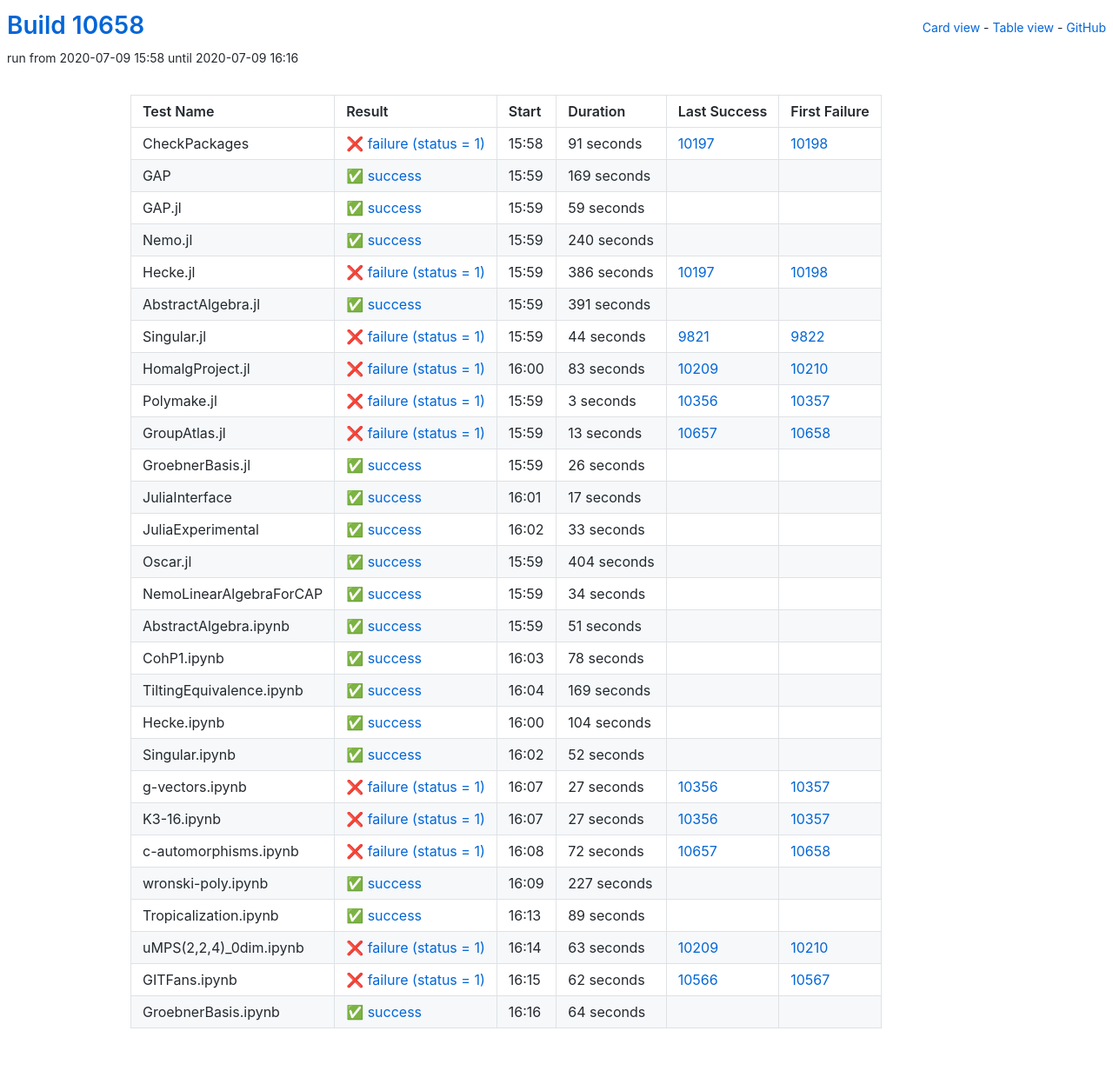
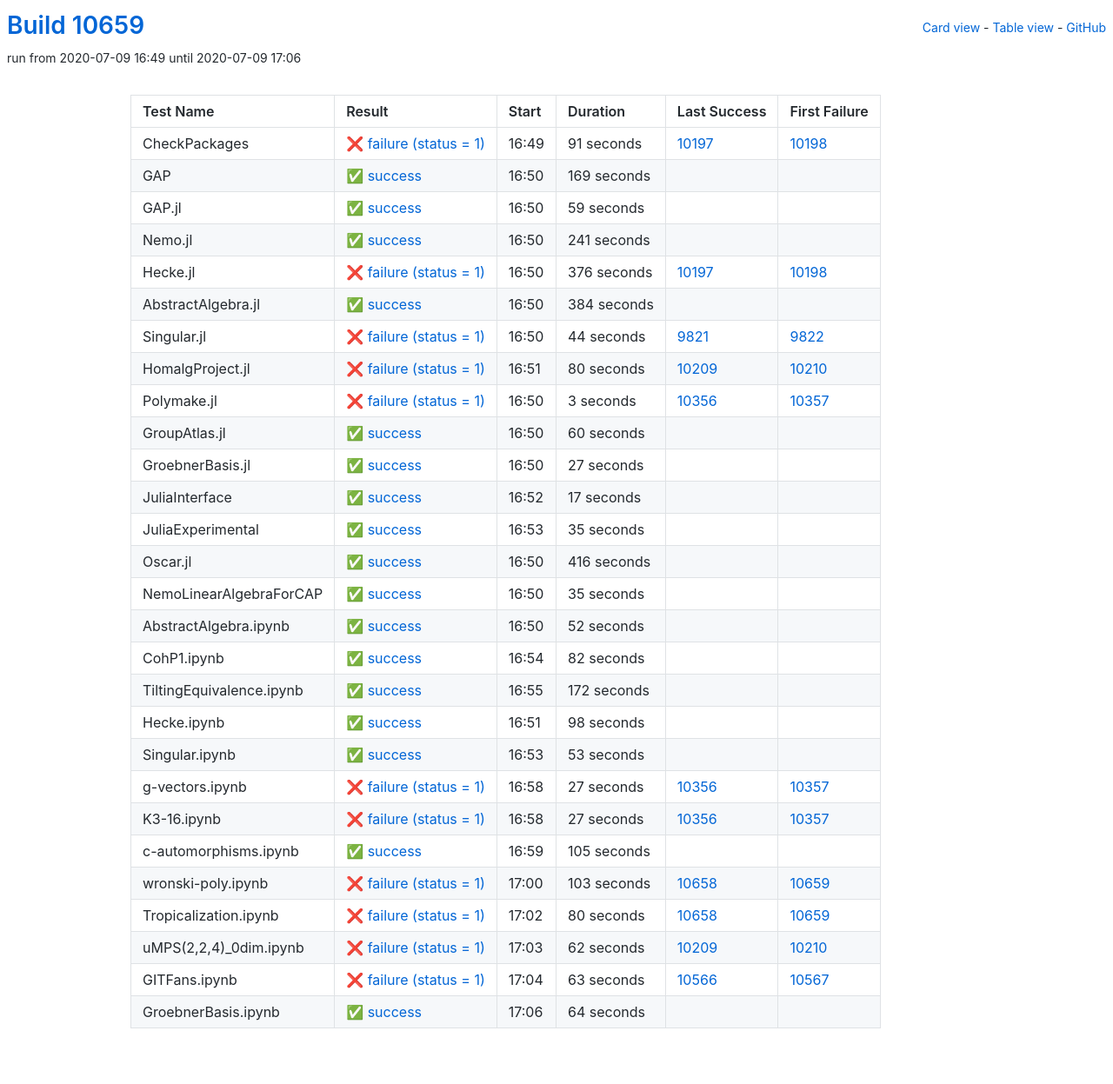
Before and after one commit to oscar-system/oscar-ci-status, a Jekyll site: the page built from table.html, in a window 1280 px wide. Shown: the whole page at 87% size. Built offline with Jekyll 4.4.1, drawn with Linux system fonts in a browser that asks for light colours.

Commit message:
Build #10659

```diff
--- a/_data/ci.yml
+++ b/_data/ci.yml
@@ -1,6 +1,6 @@
 ---
-build: 10658
-build_url: https://oscarci.mathematik.uni-kl.de/job/oscar/10658/
+build: 10659
+build_url: https://oscarci.mathematik.uni-kl.de/job/oscar/10659/
 job: oscar
 organization: oscar-system
 repo: oscar-ci-status
@@ -8,8 +8,8 @@ repourl: https://github.com/oscar-system/oscar-ci-status
 tests:
 - name: CheckPackages
   id: checkpackages
-  log: https://oscarci.mathematik.uni-kl.de/job/oscar/10658/artifact/logs/build-10658/CheckPackages.log
-  start: 2020-07-09 15:58
+  log: https://oscarci.mathematik.uni-kl.de/job/oscar/10659/artifact/logs/build-10659/CheckPackages.log
+  start: 2020-07-09 16:49
   success: false
   exitcode: 1
   status: failure
@@ -20,8 +20,8 @@ tests:
   first_failure_url: https://oscarci.mathematik.uni-kl.de/job/oscar/10198/
 - name: GAP
   id: gap
-  log: https://oscarci.mathematik.uni-kl.de/job/oscar/10658/artifact/logs/build-10658/GAP.log
-  start: 2020-07-09 15:59
+  log: https://oscarci.mathematik.uni-kl.de/job/oscar/10659/artifact/logs/build-10659/GAP.log
+  start: 2020-07-09 16:50
   success: true
   exitcode: 0
   status: success
@@ -32,8 +32,8 @@ tests:
   first_failure_url:
 - name: GAP.jl
   id: gap-jl
-  log: https://oscarci.mathematik.uni-kl.de/job/oscar/10658/artifact/logs/build-10658/GAP.jl.log
-  start: 2020-07-09 15:59
+  log: https://oscarci.mathematik.uni-kl.de/job/oscar/10659/artifact/logs/build-10659/GAP.jl.log
+  start: 2020-07-09 16:50
   success: true
   exitcode: 0
   status: success
@@ -44,44 +44,44 @@ tests:
   first_failure_url:
 - name: Nemo.jl
   id: nemo-jl
-  log: https://oscarci.mathematik.uni-kl.de/job/oscar/10658/artifact/logs/build-10658/Nemo.jl.log
-  start: 2020-07-09 15:59
+  log: https://oscarci.mathematik.uni-kl.de/job/oscar/10659/artifact/logs/build-10659/Nemo.jl.log
+  start: 2020-07-09 16:50
   success: true
   exitcode: 0
   status: success
-  duration: 240
+  duration: 241
   last_success: false
   last_success_url:
   first_failure: false
   first_failure_url:
 - name: Hecke.jl
   id: hecke-jl
-  log: https://oscarci.mathematik.uni-kl.de/job/oscar/10658/artifact/logs/build-10658/Hecke.jl.log
-  start: 2020-07-09 15:59
+  log: https://oscarci.mathematik.uni-kl.de/job/oscar/10659/artifact/logs/build-10659/Hecke.jl.log
+  start: 2020-07-09 16:50
   success: false
   exitcode: 1
   status: failure
-  duration: 386
+  duration: 376
   last_success: 10197
   last_success_url: https://oscarci.mathematik.uni-kl.de/job/oscar/10197/
   first_failure: 10198
   first_failure_url: https://oscarci.mathematik.uni-kl.de/job/oscar/10198/
 - name: AbstractAlgebra.jl
   id: abstractalgebra-jl
-  log: https://oscarci.mathematik.uni-kl.de/job/oscar/10658/artifact/logs/build-10658/AbstractAlgebra.jl.log
-  start: 2020-07-09 15:59
+  log: https://oscarci.mathematik.uni-kl.de/job/oscar/10659/artifact/logs/build-10659/AbstractAlgebra.jl.log
+  start: 2020-07-09 16:50
   success: true
   exitcode: 0
   status: success
-  duration: 391
+  duration: 384
   last_success: false
   last_success_url:
   first_failure: false
   first_failure_url:
 - name: Singular.jl
   id: singular-jl
-  log: https://oscarci.mathematik.uni-kl.de/job/oscar/10658/artifact/logs/build-10658/Singular.jl.log
-  start: 2020-07-09 15:59
+  log: https://oscarci.mathematik.uni-kl.de/job/oscar/10659/artifact/logs/build-10659/Singular.jl.log
+  start: 2020-07-09 16:50
   success: false
   exitcode: 1
   status: failure
@@ -92,20 +92,20 @@ tests:
   first_failure_url: https://oscarci.mathematik.uni-kl.de/job/oscar/9822/
 - name: HomalgProject.jl
   id: homalgproject-jl
-  log: https://oscarci.mathematik.uni-kl.de/job/oscar/10658/artifact/logs/build-10658/HomalgProject.jl.log
-  start: 2020-07-09 16:00
+  log: https://oscarci.mathematik.uni-kl.de/job/oscar/10659/artifact/logs/build-10659/HomalgProject.jl.log
+  start: 2020-07-09 16:51
   success: false
   exitcode: 1
   status: failure
-  duration: 83
+  duration: 80
   last_success: 10209
   last_success_url: https://oscarci.mathematik.uni-kl.de/job/oscar/10209/
   first_failure: 10210
   first_failure_url: https://oscarci.mathematik.uni-kl.de/job/oscar/10210/
 - name: Polymake.jl
   id: polymake-jl
-  log: https://oscarci.mathematik.uni-kl.de/job/oscar/10658/artifact/logs/build-10658/Polymake.jl.log
-  start: 2020-07-09 15:59
+  log: https://oscarci.mathematik.uni-kl.de/job/oscar/10659/artifact/logs/build-10659/Polymake.jl.log
+  start: 2020-07-09 16:50
   success: false
   exitcode: 1
   status: failure
@@ -116,32 +116,32 @@ tests:
   first_failure_url: https://oscarci.mathematik.uni-kl.de/job/oscar/10357/
 - name: GroupAtlas.jl
   id: groupatlas-jl
-  log: https://oscarci.mathematik.uni-kl.de/job/oscar/10658/artifact/logs/build-10658/GroupAtlas.jl.log
-  start: 2020-07-09 15:59
-  success: false
-  exitcode: 1
-  status: failure
-  duration: 13
-  last_success: 10657
-  last_success_url: https://oscarci.mathematik.uni-kl.de/job/oscar/10657/
-  first_failure: 10658
-  first_failure_url: https://oscarci.mathematik.uni-kl.de/job/oscar/10658/
-- name: GroebnerBasis.jl
-  id: groebnerbasis-jl
-  log: https://oscarci.mathematik.uni-kl.de/job/oscar/10658/artifact/logs/build-10658/GroebnerBasis.jl.log
-  start: 2020-07-09 15:59
+  log: https://oscarci.mathematik.uni-kl.de/job/oscar/10659/artifact/logs/build-10659/GroupAtlas.jl.log
+  start: 2020-07-09 16:50
   success: true
   exitcode: 0
   status: success
-  duration: 26
+  duration: 60
+  last_success: false
+  last_success_url:
+  first_failure: false
+  first_failure_url:
+- name: GroebnerBasis.jl
+  id: groebnerbasis-jl
+  log: https://oscarci.mathematik.uni-kl.de/job/oscar/10659/artifact/logs/build-10659/GroebnerBasis.jl.log
+  start: 2020-07-09 16:50
+  success: true
+  exitcode: 0
+  status: success
+  duration: 27
   last_success: false
   last_success_url:
   first_failure: false
   first_failure_url:
 - name: JuliaInterface
   id: juliainterface
-  log: https://oscarci.mathematik.uni-kl.de/job/oscar/10658/artifact/logs/build-10658/JuliaInterface.log
-  start: 2020-07-09 16:01
+  log: https://oscarci.mathematik.uni-kl.de/job/oscar/10659/artifact/logs/build-10659/JuliaInterface.log
+  start: 2020-07-09 16:52
   success: true
   exitcode: 0
   status: success
@@ -152,92 +152,44 @@ tests:
   first_failure_url:
 - name: JuliaExperimental
   id: juliaexperimental
-  log: https://oscarci.mathematik.uni-kl.de/job/oscar/10658/artifact/logs/build-10658/JuliaExperimental.log
-  start: 2020-07-09 16:02
+  log: https://oscarci.mathematik.uni-kl.de/job/oscar/10659/artifact/logs/build-10659/JuliaExperimental.log
+  start: 2020-07-09 16:53
   success: true
   exitcode: 0
   status: success
-  duration: 33
+  duration: 35
   last_success: false
   last_success_url:
   first_failure: false
   first_failure_url:
 - name: Oscar.jl
   id: oscar-jl
-  log: https://oscarci.mathematik.uni-kl.de/job/oscar/10658/artifact/logs/build-10658/Oscar.jl.log
-  start: 2020-07-09 15:59
+  log: https://oscarci.mathematik.uni-kl.de/job/oscar/10659/artifact/logs/build-10659/Oscar.jl.log
+  start: 2020-07-09 16:50
   success: true
   exitcode: 0
   status: success
-  duration: 404
+  duration: 416
   last_success: false
   last_success_url:
   first_failure: false
   first_failure_url:
 - name: NemoLinearAlgebraForCAP
   id: nemolinearalgebraforcap
-  log: https://oscarci.mathematik.uni-kl.de/job/oscar/10658/artifact/logs/build-10658/NemoLinearAlgebraForCAP.log
-  start: 2020-07-09 15:59
+  log: https://oscarci.mathematik.uni-kl.de/job/oscar/10659/artifact/logs/build-10659/NemoLinearAlgebraForCAP.log
+  start: 2020-07-09 16:50
   success: true
   exitcode: 0
   status: success
-  duration: 34
+  duration: 35
   last_success: false
   last_success_url:
   first_failure: false
   first_failure_url:
 - name: AbstractAlgebra.ipynb
   id: abstractalgebra-ipynb
-  log: https://oscarci.mathematik.uni-kl.de/job/oscar/10658/artifact/logs/build-10658/AbstractAlgebra.ipynb.log
-  start: 2020-07-09 15:59
-  success: true
-  exitcode: 0
-  status: success
-  duration: 51
-  last_success: false
-  last_success_url:
-  first_failure: false
-  first_failure_url:
-- name: CohP1.ipynb
-  id: cohp1-ipynb
-  log: https://oscarci.mathematik.uni-kl.de/job/oscar/10658/artifact/logs/build-10658/CohP1.ipynb.log
-  start: 2020-07-09 16:03
-  success: true
-  exitcode: 0
-  status: success
-  duration: 78
-  last_success: false
-  last_success_url:
-  first_failure: false
-  first_failure_url:
-- name: TiltingEquivalence.ipynb
-  id: tiltingequivalence-ipynb
-  log: https://oscarci.mathematik.uni-kl.de/job/oscar/10658/artifact/logs/build-10658/TiltingEquivalence.ipynb.log
-  start: 2020-07-09 16:04
-  success: true
-  exitcode: 0
-  status: success
-  duration: 169
-  last_success: false
-  last_success_url:
-  first_failure: false
-  first_failure_url:
-- name: Hecke.ipynb
-  id: hecke-ipynb
-  log: https://oscarci.mathematik.uni-kl.de/job/oscar/10658/artifact/logs/build-10658/Hecke.ipynb.log
-  start: 2020-07-09 16:00
-  success: true
-  exitcode: 0
-  status: success
-  duration: 104
-  last_success: false
-  last_success_url:
-  first_failure: false
-  first_failure_url:
-- name: Singular.ipynb
-  id: singular-ipynb
-  log: https://oscarci.mathematik.uni-kl.de/job/oscar/10658/artifact/logs/build-10658/Singular.ipynb.log
-  start: 2020-07-09 16:02
+  log: https://oscarci.mathematik.uni-kl.de/job/oscar/10659/artifact/logs/build-10659/AbstractAlgebra.ipynb.log
+  start: 2020-07-09 16:50
   success: true
   exitcode: 0
   status: success
@@ -246,10 +198,58 @@ tests:
   last_success_url:
   first_failure: false
   first_failure_url:
+- name: CohP1.ipynb
+  id: cohp1-ipynb
+  log: https://oscarci.mathematik.uni-kl.de/job/oscar/10659/artifact/logs/build-10659/CohP1.ipynb.log
+  start: 2020-07-09 16:54
+  success: true
+  exitcode: 0
+  status: success
+  duration: 82
+  last_success: false
+  last_success_url:
+  first_failure: false
+  first_failure_url:
+- name: TiltingEquivalence.ipynb
+  id: tiltingequivalence-ipynb
+  log: https://oscarci.mathematik.uni-kl.de/job/oscar/10659/artifact/logs/build-10659/TiltingEquivalence.ipynb.log
+  start: 2020-07-09 16:55
+  success: true
+  exitcode: 0
+  status: success
+  duration: 172
+  last_success: false
+  last_success_url:
+  first_failure: false
+  first_failure_url:
+- name: Hecke.ipynb
+  id: hecke-ipynb
+  log: https://oscarci.mathematik.uni-kl.de/job/oscar/10659/artifact/logs/build-10659/Hecke.ipynb.log
+  start: 2020-07-09 16:51
+  success: true
+  exitcode: 0
+  status: success
+  duration: 98
+  last_success: false
+  last_success_url:
+  first_failure: false
+  first_failure_url:
+- name: Singular.ipynb
+  id: singular-ipynb
+  log: https://oscarci.mathematik.uni-kl.de/job/oscar/10659/artifact/logs/build-10659/Singular.ipynb.log
+  start: 2020-07-09 16:53
+  success: true
+  exitcode: 0
+  status: success
+  duration: 53
+  last_success: false
+  last_success_url:
+  first_failure: false
+  first_failure_url:
 - name: g-vectors.ipynb
   id: g-vectors-ipynb
-  log: https://oscarci.mathematik.uni-kl.de/job/oscar/10658/artifact/logs/build-10658/g-vectors.ipynb.log
-  start: 2020-07-09 16:07
+  log: https://oscarci.mathematik.uni-kl.de/job/oscar/10659/artifact/logs/build-10659/g-vectors.ipynb.log
+  start: 2020-07-09 16:58
   success: false
   exitcode: 1
   status: failure
@@ -260,8 +260,8 @@ tests:
   first_failure_url: https://oscarci.mathematik.uni-kl.de/job/oscar/10357/
 - name: K3-16.ipynb
   id: k3-16-ipynb
-  log: https://oscarci.mathematik.uni-kl.de/job/oscar/10658/artifact/logs/build-10658/K3-16.ipynb.log
-  start: 2020-07-09 16:07
+  log: https://oscarci.mathematik.uni-kl.de/job/oscar/10659/artifact/logs/build-10659/K3-16.ipynb.log
+  start: 2020-07-09 16:58
   success: false
   exitcode: 1
   status: failure
@@ -272,68 +272,68 @@ tests:
   first_failure_url: https://oscarci.mathematik.uni-kl.de/job/oscar/10357/
 - name: c-automorphisms.ipynb
   id: c-automorphisms-ipynb
-  log: https://oscarci.mathematik.uni-kl.de/job/oscar/10658/artifact/logs/build-10658/c-automorphisms.ipynb.log
-  start: 2020-07-09 16:08
-  success: false
-  exitcode: 1
-  status: failure
-  duration: 72
-  last_success: 10657
-  last_success_url: https://oscarci.mathematik.uni-kl.de/job/oscar/10657/
-  first_failure: 10658
-  first_failure_url: https://oscarci.mathematik.uni-kl.de/job/oscar/10658/
-- name: wronski-poly.ipynb
-  id: wronski-poly-ipynb
-  log: https://oscarci.mathematik.uni-kl.de/job/oscar/10658/artifact/logs/build-10658/wronski-poly.ipynb.log
-  start: 2020-07-09 16:09
+  log: https://oscarci.mathematik.uni-kl.de/job/oscar/10659/artifact/logs/build-10659/c-automorphisms.ipynb.log
+  start: 2020-07-09 16:59
   success: true
   exitcode: 0
   status: success
-  duration: 227
+  duration: 105
   last_success: false
   last_success_url:
   first_failure: false
   first_failure_url:
-- name: Tropicalization.ipynb
-  id: tropicalization-ipynb
-  log: https://oscarci.mathematik.uni-kl.de/job/oscar/10658/artifact/logs/build-10658/Tropicalization.ipynb.log
-  start: 2020-07-09 16:13
-  success: true
-  exitcode: 0
-  status: success
-  duration: 89
-  last_success: false
-  last_success_url:
-  first_failure: false
-  first_failure_url:
-- name: uMPS(2,2,4)_0dim.ipynb
-  id: umps-2-2-4-0dim-ipynb
-  log: https://oscarci.mathematik.uni-kl.de/job/oscar/10658/artifact/logs/build-10658/uMPS-2-2-4-_0dim.ipynb.log
-  start: 2020-07-09 16:14
+- name: wronski-poly.ipynb
+  id: wronski-poly-ipynb
+  log: https://oscarci.mathematik.uni-kl.de/job/oscar/10659/artifact/logs/build-10659/wronski-poly.ipynb.log
+  start: 2020-07-09 17:00
   success: false
   exitcode: 1
   status: failure
-  duration: 63
+  duration: 103
+  last_success: 10658
+  last_success_url: https://oscarci.mathematik.uni-kl.de/job/oscar/10658/
+  first_failure: 10659
+  first_failure_url: https://oscarci.mathematik.uni-kl.de/job/oscar/10659/
+- name: Tropicalization.ipynb
+  id: tropicalization-ipynb
+  log: https://oscarci.mathematik.uni-kl.de/job/oscar/10659/artifact/logs/build-10659/Tropicalization.ipynb.log
+  start: 2020-07-09 17:02
+  success: false
+  exitcode: 1
+  status: failure
+  duration: 80
+  last_success: 10658
+  last_success_url: https://oscarci.mathematik.uni-kl.de/job/oscar/10658/
+  first_failure: 10659
+  first_failure_url: https://oscarci.mathematik.uni-kl.de/job/oscar/10659/
+- name: uMPS(2,2,4)_0dim.ipynb
+  id: umps-2-2-4-0dim-ipynb
+  log: https://oscarci.mathematik.uni-kl.de/job/oscar/10659/artifact/logs/build-10659/uMPS-2-2-4-_0dim.ipynb.log
+  start: 2020-07-09 17:03
+  success: false
+  exitcode: 1
+  status: failure
+  duration: 62
   last_success: 10209
   last_success_url: https://oscarci.mathematik.uni-kl.de/job/oscar/10209/
   first_failure: 10210
   first_failure_url: https://oscarci.mathematik.uni-kl.de/job/oscar/10210/
 - name: GITFans.ipynb
   id: gitfans-ipynb
-  log: https://oscarci.mathematik.uni-kl.de/job/oscar/10658/artifact/logs/build-10658/GITFans.ipynb.log
-  start: 2020-07-09 16:15
+  log: https://oscarci.mathematik.uni-kl.de/job/oscar/10659/artifact/logs/build-10659/GITFans.ipynb.log
+  start: 2020-07-09 17:04
   success: false
   exitcode: 1
   status: failure
-  duration: 62
+  duration: 63
   last_success: 10566
   last_success_url: https://oscarci.mathematik.uni-kl.de/job/oscar/10566/
   first_failure: 10567
   first_failure_url: https://oscarci.mathematik.uni-kl.de/job/oscar/10567/
 - name: GroebnerBasis.ipynb
   id: groebnerbasis-ipynb
-  log: https://oscarci.mathematik.uni-kl.de/job/oscar/10658/artifact/logs/build-10658/GroebnerBasis.ipynb.log
-  start: 2020-07-09 16:16
+  log: https://oscarci.mathematik.uni-kl.de/job/oscar/10659/artifact/logs/build-10659/GroebnerBasis.ipynb.log
+  start: 2020-07-09 17:06
   success: true
   exitcode: 0
   status: success
```
Also changed, not shown: README.md.
